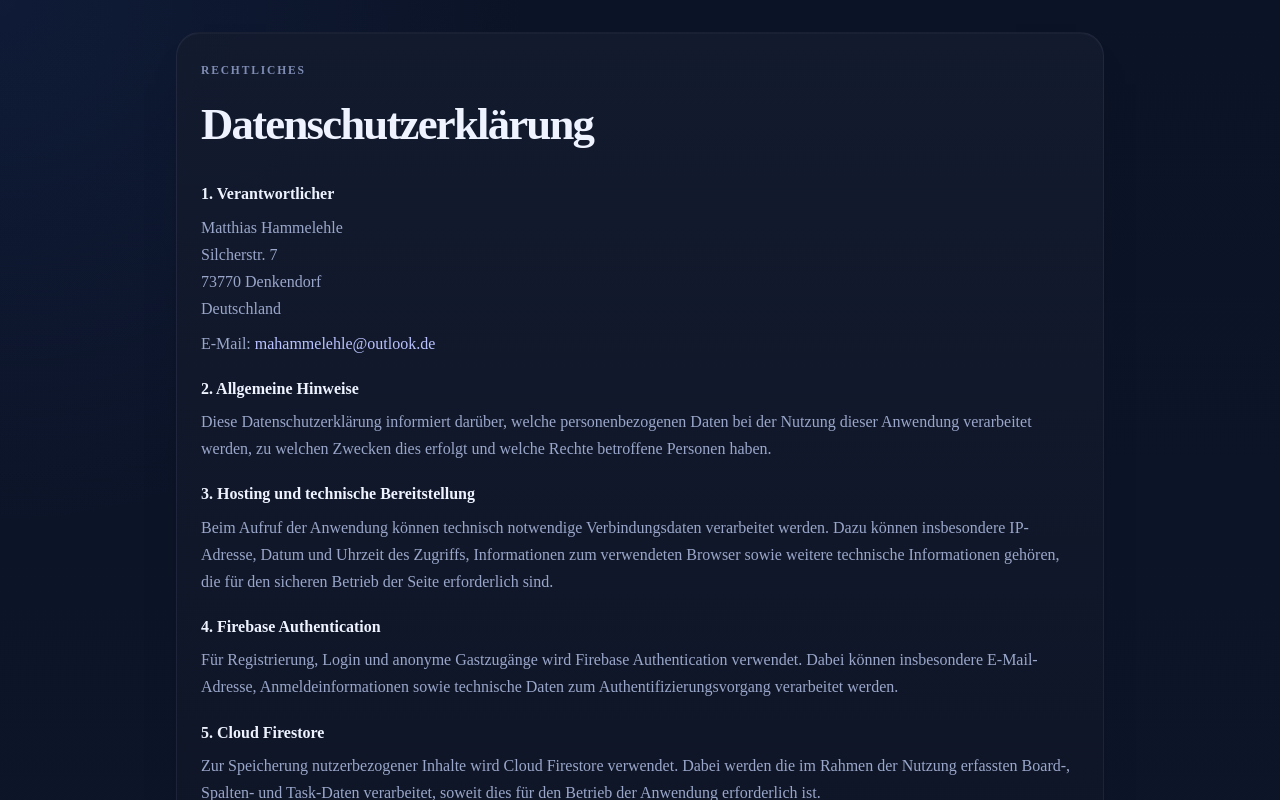
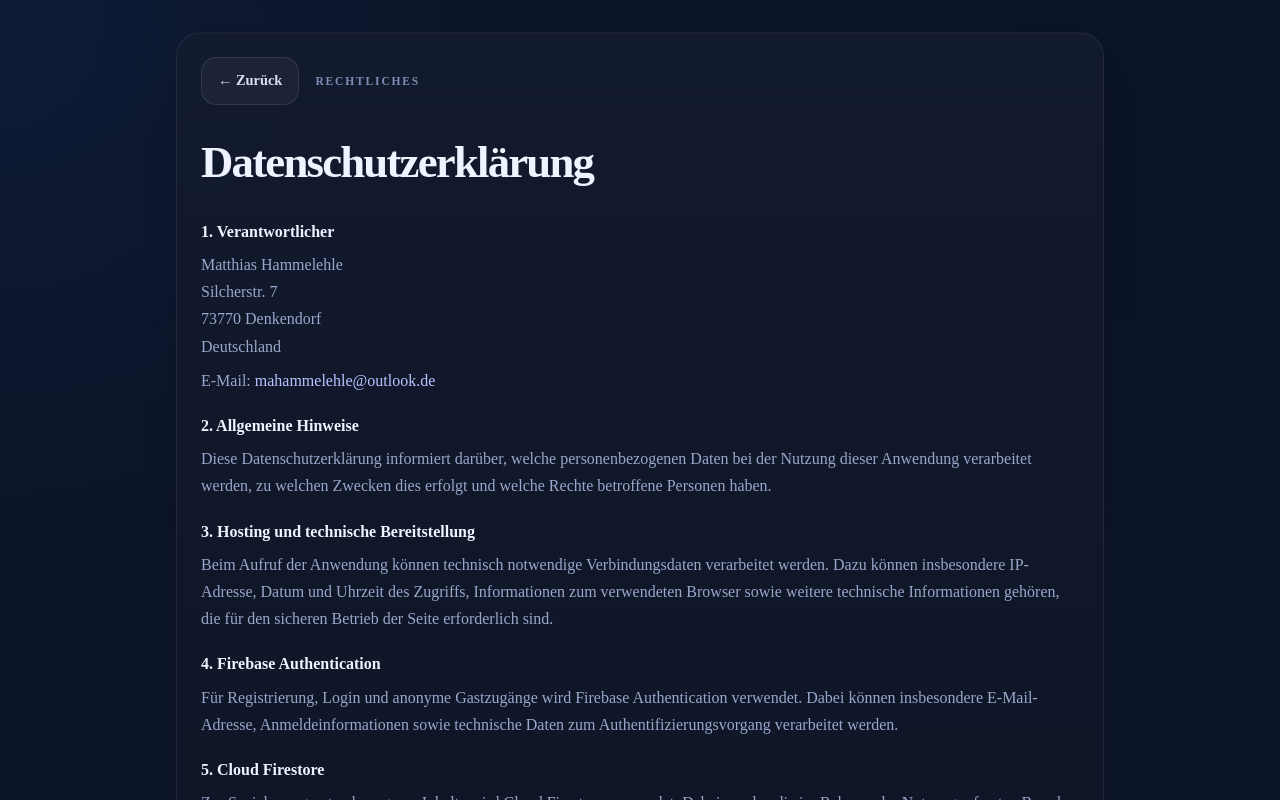
Before and after one commit to Matthias146/kanban_board, an Angular app: page /privacy in a window 1280 px wide. Shown: the top 800 px of the page. Built offline with nearby package versions, Linux system fonts and the light colour scheme.

Commit message:
style(legal): improve spacing below back button

```diff
--- a/angular.json
+++ b/angular.json
@@ -42,12 +42,12 @@
               "budgets": [
                 {
                   "type": "initial",
-                  "maximumWarning": "500kB",
+                  "maximumWarning": "800kB",
                   "maximumError": "1MB"
                 },
                 {
                   "type": "anyComponentStyle",
-                  "maximumWarning": "4kB",
+                  "maximumWarning": "8kB",
                   "maximumError": "8kB"
                 }
               ],
--- a/src/app/features/legal/pages/imprint-page/imprint-page.html
+++ b/src/app/features/legal/pages/imprint-page/imprint-page.html
@@ -1,5 +1,6 @@
 <section class="legal-page">
   <div class="legal-card">
+    <button type="button" class="legal-back-button" (click)="goBack()">← Zurück</button>
     <span class="legal-page__eyebrow">Rechtliches</span>
     <h1>Impressum</h1>
 
--- a/src/app/features/legal/pages/imprint-page/imprint-page.scss
+++ b/src/app/features/legal/pages/imprint-page/imprint-page.scss
@@ -26,7 +26,7 @@
 
 .legal-page__eyebrow {
   display: inline-block;
-  margin-bottom: 0.75rem;
+  margin: 0 0 0.75rem 1rem;
   font-size: 0.72rem;
   font-weight: 800;
   letter-spacing: 0.16em;
@@ -68,3 +68,35 @@ a {
   color: #bac3ff;
   text-decoration: none;
 }
+
+.legal-back-button {
+  display: inline-flex;
+  align-items: center;
+  gap: 0.4rem;
+  margin-bottom: 1.5rem;
+  border: 1px solid rgba(186, 195, 255, 0.12);
+  border-radius: 0.95rem;
+  padding: 0.75rem 1rem;
+  background: rgba(255, 255, 255, 0.045);
+  color: #d7def8;
+  font-size: 0.9rem;
+  font-weight: 700;
+  transition:
+    background 180ms ease,
+    border-color 180ms ease,
+    color 180ms ease,
+    transform 180ms ease;
+
+  &:hover {
+    background: rgba(255, 255, 255, 0.08);
+    border-color: rgba(186, 195, 255, 0.18);
+    color: #eef3ff;
+    transform: translateY(-1px);
+  }
+
+  &:focus-visible {
+    outline: none;
+    border-color: rgba(97, 139, 255, 0.55);
+    box-shadow: 0 0 0 3px rgba(97, 139, 255, 0.18);
+  }
+}
--- a/src/app/features/legal/pages/imprint-page/imprint-page.ts
+++ b/src/app/features/legal/pages/imprint-page/imprint-page.ts
@@ -1,4 +1,5 @@
-import { Component } from '@angular/core';
+import { Component, inject } from '@angular/core';
+import { Router } from '@angular/router';
 
 @Component({
   selector: 'app-imprint-page',
@@ -6,4 +7,10 @@ import { Component } from '@angular/core';
   templateUrl: './imprint-page.html',
   styleUrl: './imprint-page.scss',
 })
-export class ImprintPage {}
+export class ImprintPage {
+  private readonly router = inject(Router);
+
+  protected async goBack(): Promise<void> {
+    await this.router.navigateByUrl('/');
+  }
+}
--- a/src/app/features/legal/pages/privacy-page/privacy-page.html
+++ b/src/app/features/legal/pages/privacy-page/privacy-page.html
@@ -1,5 +1,6 @@
 <section class="legal-page">
   <div class="legal-card">
+    <button type="button" class="legal-back-button" (click)="goBack()">← Zurück</button>
     <span class="legal-page__eyebrow">Rechtliches</span>
     <h1>Datenschutzerklärung</h1>
 
--- a/src/app/features/legal/pages/privacy-page/privacy-page.scss
+++ b/src/app/features/legal/pages/privacy-page/privacy-page.scss
@@ -26,7 +26,7 @@
 
 .legal-page__eyebrow {
   display: inline-block;
-  margin-bottom: 0.75rem;
+  margin: 0 0 0.75rem 1rem;
   font-size: 0.72rem;
   font-weight: 800;
   letter-spacing: 0.16em;
@@ -68,3 +68,35 @@ a {
   color: #bac3ff;
   text-decoration: none;
 }
+
+.legal-back-button {
+  display: inline-flex;
+  align-items: center;
+  gap: 0.4rem;
+  margin-bottom: 1.5rem;
+  border: 1px solid rgba(186, 195, 255, 0.12);
+  border-radius: 0.95rem;
+  padding: 0.75rem 1rem;
+  background: rgba(255, 255, 255, 0.045);
+  color: #d7def8;
+  font-size: 0.9rem;
+  font-weight: 700;
+  transition:
+    background 180ms ease,
+    border-color 180ms ease,
+    color 180ms ease,
+    transform 180ms ease;
+
+  &:hover {
+    background: rgba(255, 255, 255, 0.08);
+    border-color: rgba(186, 195, 255, 0.18);
+    color: #eef3ff;
+    transform: translateY(-1px);
+  }
+
+  &:focus-visible {
+    outline: none;
+    border-color: rgba(97, 139, 255, 0.55);
+    box-shadow: 0 0 0 3px rgba(97, 139, 255, 0.18);
+  }
+}
--- a/src/app/features/legal/pages/privacy-page/privacy-page.ts
+++ b/src/app/features/legal/pages/privacy-page/privacy-page.ts
@@ -1,4 +1,5 @@
-import { Component } from '@angular/core';
+import { Component, inject } from '@angular/core';
+import { Router } from '@angular/router';
 
 @Component({
   selector: 'app-privacy-page',
@@ -6,4 +7,10 @@ import { Component } from '@angular/core';
   templateUrl: './privacy-page.html',
   styleUrl: './privacy-page.scss',
 })
-export class PrivacyPage {}
+export class PrivacyPage {
+  private readonly router = inject(Router);
+
+  protected async goBack(): Promise<void> {
+    await this.router.navigateByUrl('/');
+  }
+}
```
